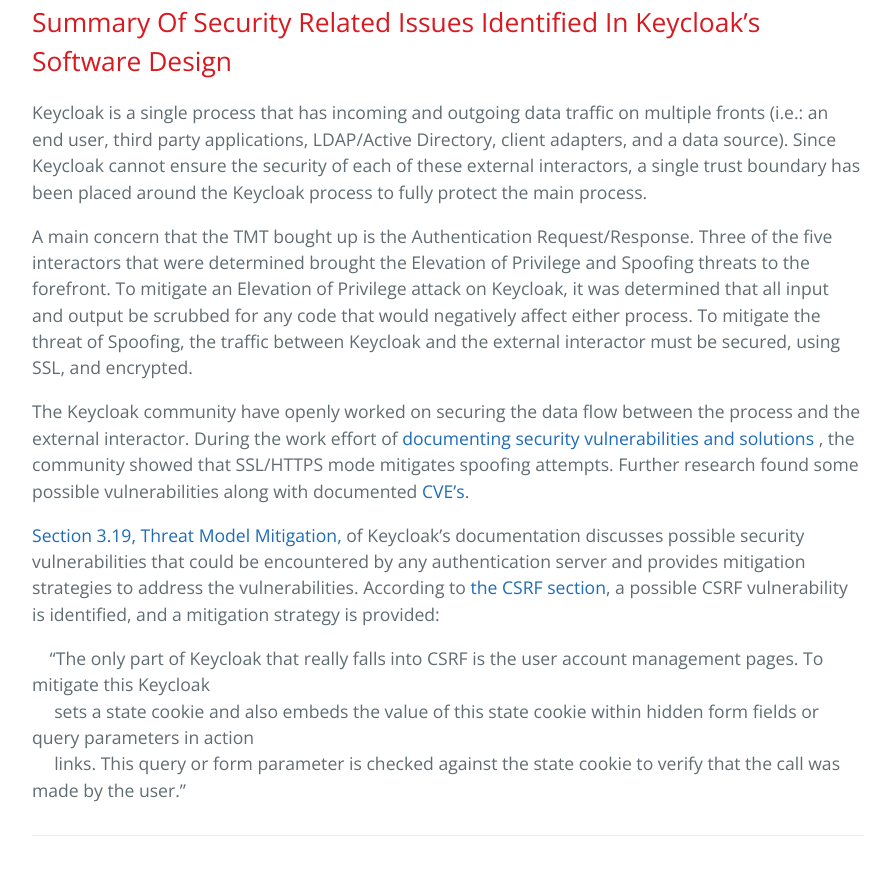
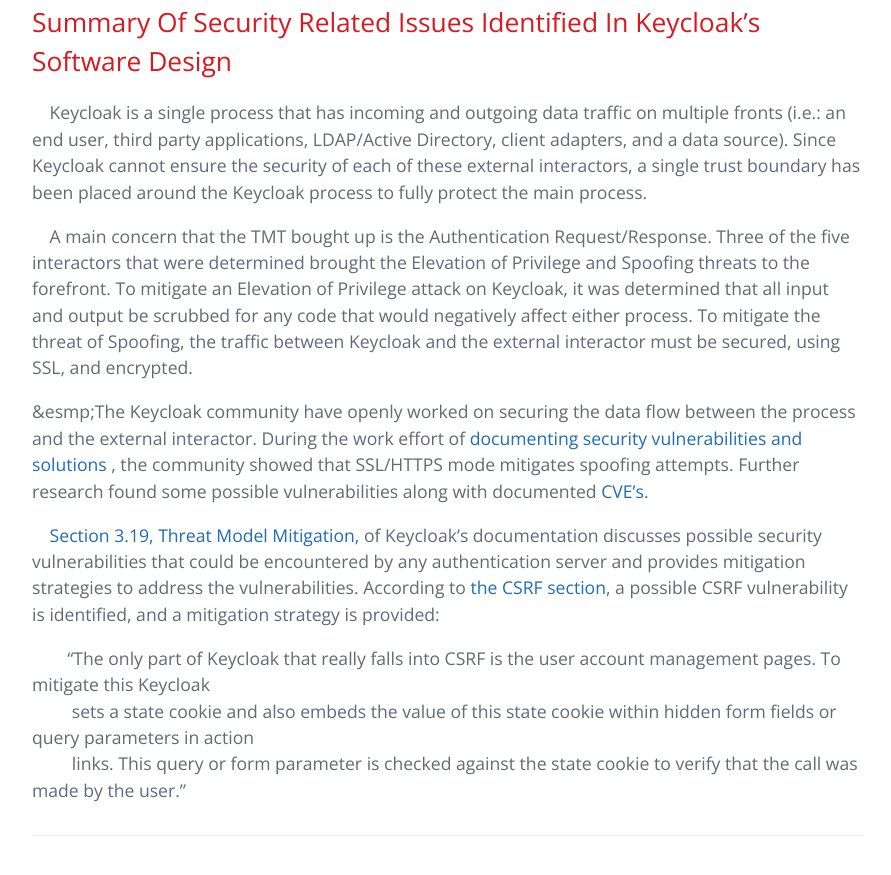
Before and after one commit to DanielLucier/CYBER8420-SemesterProject, a Jekyll site: the page built from misc/pages/ThreatModels.md, in a window 1280 px wide and 900 px high, scrolled down 890 px. Shown: the top 875 px of the window, without its empty margins (192-1083 px from the left). Built offline with Jekyll 4.4.1, drawn with Linux system fonts in a browser that asks for light colours; part of the change alters nothing that is shown.

Commit message:
Update ThreatModels.md

```diff
--- a/misc/pages/ThreatModels.md
+++ b/misc/pages/ThreatModels.md
@@ -5,7 +5,7 @@ description: CYBR 8420 Threat Models
 ---
 Threat Models
 =============
-Using Microsoft Threat Modeling Tool 2016 (TMT 2016), Cyber Wardens developed Level 1 data flow diagrams (DFD) to support each of our <a href="https://github.com/DanielLucier/CYBER8420-SemesterProject/tree/master/MisuseCases">misuse cases</a>. We analyzed the DFDs to identify applicable STRIDE threats. We examined each threat automatically identified by TMT 2016 and documented mitigation strategies. A full HTML report was generated using TMT 2016. Finally, we reviewed Keycloak's actual software design for security related issues based on our threat models.
+&emsp;Using Microsoft Threat Modeling Tool 2016 (TMT 2016), Cyber Wardens developed Level 1 data flow diagrams (DFD) to support each of our <a href="https://github.com/DanielLucier/CYBER8420-SemesterProject/tree/master/MisuseCases">misuse cases</a>. We analyzed the DFDs to identify applicable STRIDE threats. We examined each threat automatically identified by TMT 2016 and documented mitigation strategies. A full HTML report was generated using TMT 2016. Finally, we reviewed Keycloak's actual software design for security related issues based on our threat models.
 
 Identify Mitigation Strategies
 ------------------------------
@@ -15,14 +15,14 @@ Identify Mitigation Strategies
 Summary Of Security Related Issues Identified In Keycloak's Software Design
 ----------------------------------------------------------------------------
 
-Keycloak is a single process that has incoming and outgoing data traffic on multiple fronts (i.e.: an end user, third party applications, LDAP/Active Directory, client adapters, and a data source). Since Keycloak cannot ensure the security of each of these external interactors, a single trust boundary has been placed around the Keycloak process to fully protect the main process.
+&emsp;Keycloak is a single process that has incoming and outgoing data traffic on multiple fronts (i.e.: an end user, third party applications, LDAP/Active Directory, client adapters, and a data source). Since Keycloak cannot ensure the security of each of these external interactors, a single trust boundary has been placed around the Keycloak process to fully protect the main process.
 
-A main concern that the TMT bought up is the Authentication Request/Response. Three of the five interactors that were determined brought the Elevation of Privilege and Spoofing threats to the forefront. To mitigate an Elevation of Privilege attack on Keycloak, it was determined that all input and output be scrubbed for any code that would negatively affect either process. To mitigate the threat of Spoofing, the traffic between Keycloak and the external interactor must be secured, using SSL, and encrypted.
+&emsp;A main concern that the TMT bought up is the Authentication Request/Response. Three of the five interactors that were determined brought the Elevation of Privilege and Spoofing threats to the forefront. To mitigate an Elevation of Privilege attack on Keycloak, it was determined that all input and output be scrubbed for any code that would negatively affect either process. To mitigate the threat of Spoofing, the traffic between Keycloak and the external interactor must be secured, using SSL, and encrypted.
 
-The Keycloak community have openly worked on securing the data flow between the process and the external interactor. During the work effort of <a href = "https://issues.jboss.org/browse/KEYCLOAK-687?_sscc=t"> documenting security vulnerabilities and solutions </a>, the community showed that SSL/HTTPS mode mitigates spoofing attempts. Further research found some possible vulnerabilities along with documented <a href = "https://www.cvedetails.com/vulnerability-list/vendor_id-16498/Keycloak.html">CVE's</a>.
+&esmp;The Keycloak community have openly worked on securing the data flow between the process and the external interactor. During the work effort of <a href = "https://issues.jboss.org/browse/KEYCLOAK-687?_sscc=t"> documenting security vulnerabilities and solutions </a>, the community showed that SSL/HTTPS mode mitigates spoofing attempts. Further research found some possible vulnerabilities along with documented <a href = "https://www.cvedetails.com/vulnerability-list/vendor_id-16498/Keycloak.html">CVE's</a>.
 
-<a href="http://www.keycloak.org/docs/3.3/server_admin/topics/threat.html">Section 3.19, Threat Model Mitigation,</a> of Keycloak's documentation discusses possible security vulnerabilities that could be encountered by any authentication server and provides mitigation strategies to address the vulnerabilities. According to <a href = "http://www.keycloak.org/docs/3.3/server_admin/topics/threat/csrf.html">the CSRF section</a>, a possible CSRF vulnerability is identified, and a mitigation strategy is provided:
+&emsp;<a href="http://www.keycloak.org/docs/3.3/server_admin/topics/threat.html">Section 3.19, Threat Model Mitigation,</a> of Keycloak's documentation discusses possible security vulnerabilities that could be encountered by any authentication server and provides mitigation strategies to address the vulnerabilities. According to <a href = "http://www.keycloak.org/docs/3.3/server_admin/topics/threat/csrf.html">the CSRF section</a>, a possible CSRF vulnerability is identified, and a mitigation strategy is provided:
 
-&emsp;"The only part of Keycloak that really falls into CSRF is the user account management pages. To mitigate this Keycloak
-<br />&emsp; sets a state cookie and also embeds the value of this state cookie within hidden form fields or query parameters in action
-<br />&emsp; links. This query or form parameter is checked against the state cookie to verify that the call was made by the user."
+&emsp;&emsp;"The only part of Keycloak that really falls into CSRF is the user account management pages. To mitigate this Keycloak
+<br />&emsp;&emsp; sets a state cookie and also embeds the value of this state cookie within hidden form fields or query parameters in action
+<br />&emsp;&emsp; links. This query or form parameter is checked against the state cookie to verify that the call was made by the user."
```
